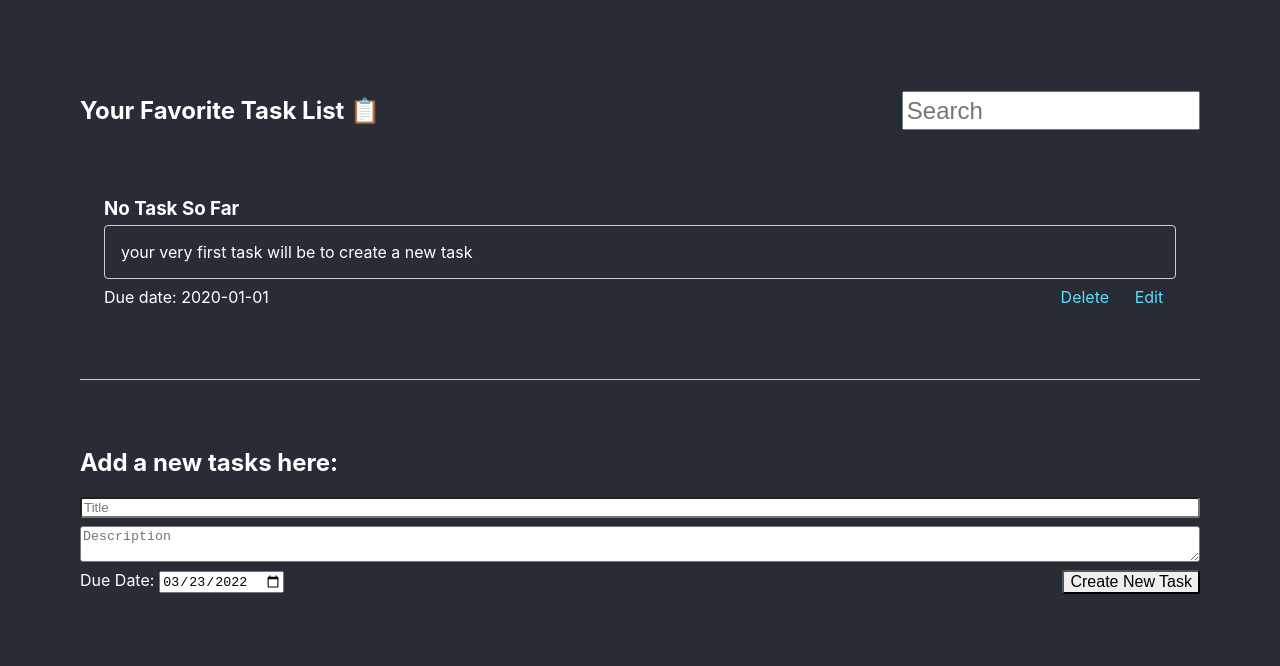
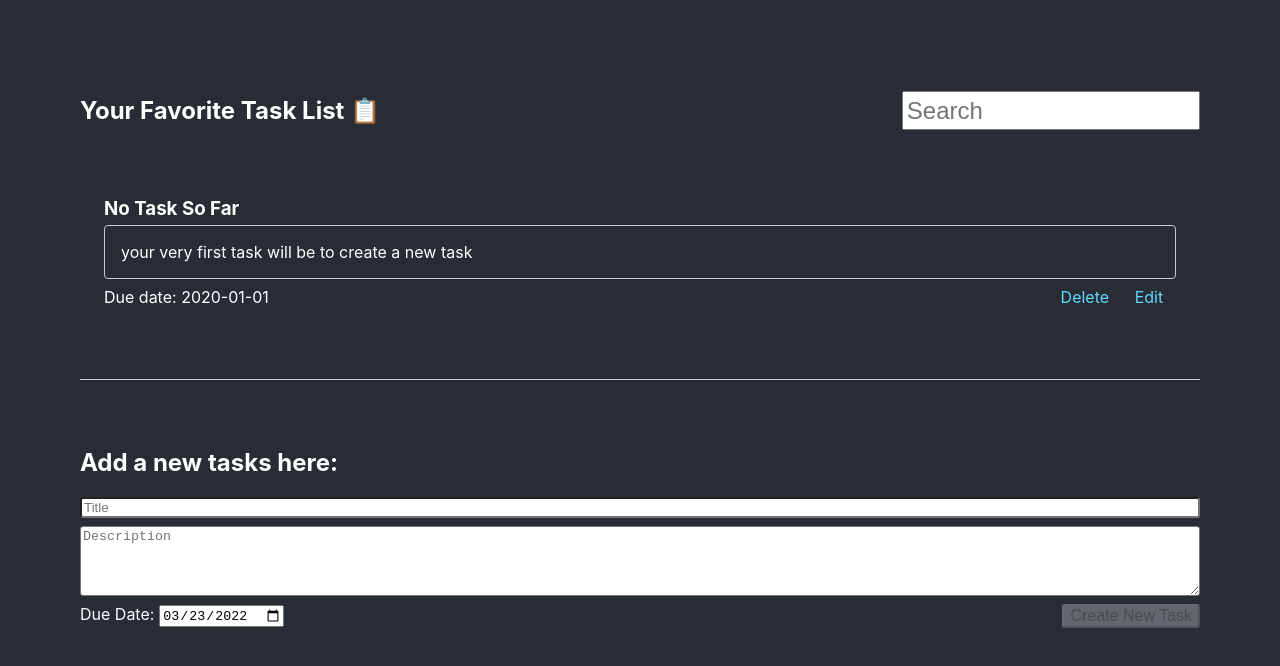
Before and after one commit to benefiction/task-list, a React (Create React App) app: page / in a window 1280 px wide. Shown: the top 666 px of the page. Built offline with nearby package versions, Linux system fonts and the light colour scheme.

Commit message:
feat(task form): add from validation

```diff
--- a/src/components/TaskForm/TaskForm.module.css
+++ b/src/components/TaskForm/TaskForm.module.css
@@ -19,6 +19,7 @@
     box-sizing: border-box;
     margin: 0 0 0.5rem 0;
     border-radius: 3px;
+    min-height: 70px;
 }
 
 .bottom_bar {
@@ -34,4 +35,31 @@
 .submit {
     font-size: 1rem;
     border-radius: 3px;
+    position: relative;
 }
+
+.submit[disabled]::after,
+.submit[disabled]::before {
+    position: absolute;
+    display: block;
+    bottom: 100%;
+    left: 50%;
+}
+
+.submit[disabled]:hover::before {
+    content: '';
+    position: absolute;
+    border: 10px solid transparent;
+    border-color: #61dafb transparent transparent transparent;
+    transform: translateY(10px) translateX(-50%);
+}
+
+.submit[disabled]:hover::after {
+    content: attr(data-text);
+    background-color: #61dafb;
+    transform: translateY(-10px) translateX(-50%);
+    padding: 0.3rem;
+    border-radius: 5px;
+    min-width: 9rem;
+    color: #000;
+}
--- a/src/components/TaskForm/TaskForm.tsx
+++ b/src/components/TaskForm/TaskForm.tsx
@@ -7,8 +7,8 @@ export const TaskForm: React.FC<TaskFormProps> = ({ onSaveTask }) => {
 
     const [dueDate, setDueDate] = useState(todayDate);
 
-    const [title, setTitle] = useState('');
-    const [description, setDescription] = useState('');
+    const [title, setTitle] = useState<string>('');
+    const [description, setDescription] = useState<string>('');
 
     const onSubmit = (e: React.MouseEvent) => {
         e.preventDefault();
@@ -62,6 +62,10 @@ export const TaskForm: React.FC<TaskFormProps> = ({ onSaveTask }) => {
                         type='submit'
                         onClick={onSubmit}
                         className={style.submit}
+                        data-text='Title and description are required'
+                        disabled={
+                            title === '' || description === '' ? true : false
+                        }
                     >
                         Create New Task
                     </button>
```
Also changed, not shown: 1 other file (tests, documents, lock files or other folders).
